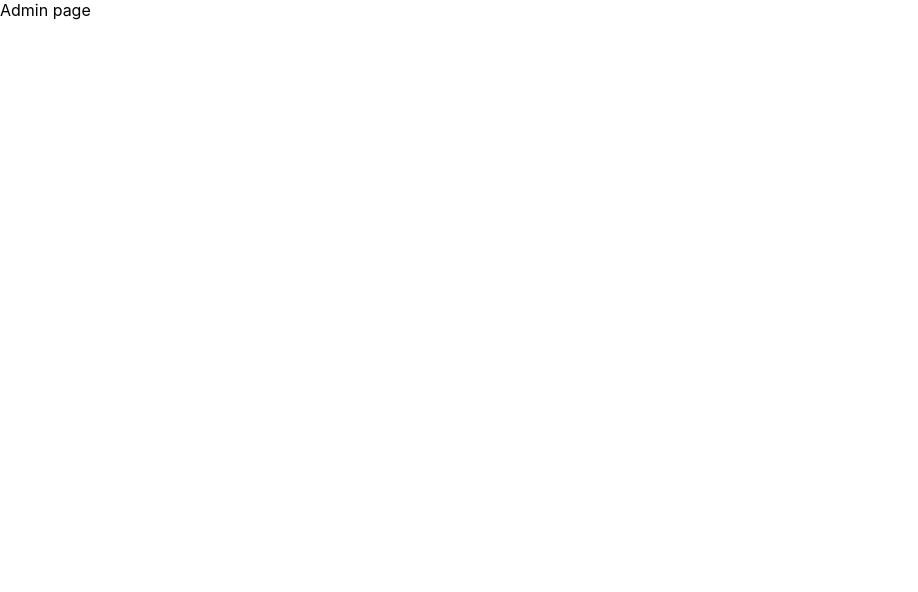
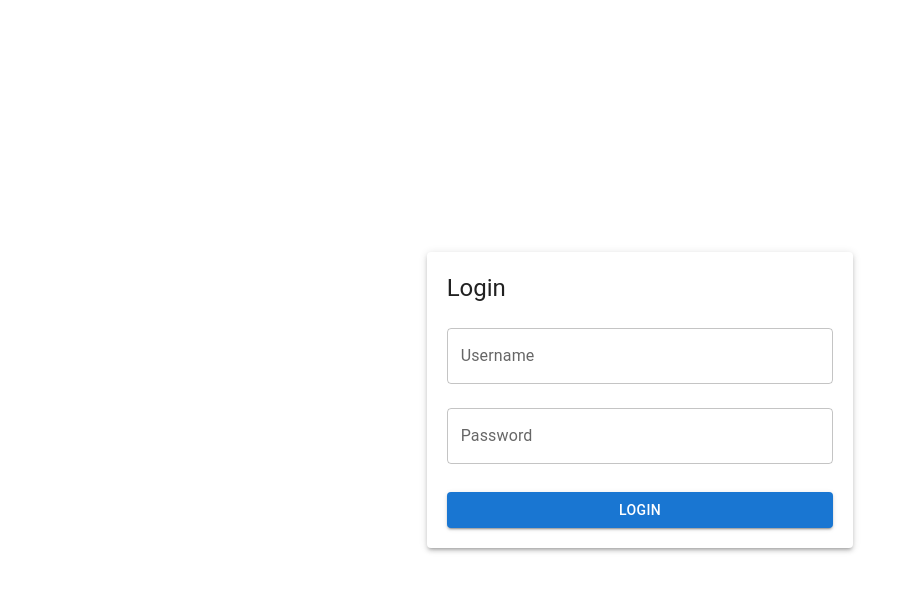
Before and after one commit to Vigneshmunikannan/drawing-frontend-, a React (Create React App) app: page /admin in a window 1280 px wide. Before the commit this address had no page. Shown: the top 592 px of the page, without its empty margins (0-918 px from the left). Built offline with nearby package versions, Linux system fonts and the light colour scheme.

Commit message:
with login and logout

```diff
--- a/package.json
+++ b/package.json
@@ -5,12 +5,16 @@
   "dependencies": {
     "@emotion/react": "^11.11.4",
     "@emotion/styled": "^11.11.5",
+    "@mui/icons-material": "^5.15.14",
     "@mui/material": "^5.15.14",
     "@testing-library/jest-dom": "^5.17.0",
     "@testing-library/react": "^13.4.0",
     "@testing-library/user-event": "^13.5.0",
+    "axios": "^1.6.8",
+    "js-cookie": "^3.0.5",
     "react": "^18.2.0",
     "react-dom": "^18.2.0",
+    "react-dotenv": "^0.1.3",
     "react-router-dom": "^6.22.3",
     "react-scripts": "5.0.1",
     "web-vitals": "^2.1.4"
--- a/src/protectedpages/Orders.js
+++ b/src/protectedpages/Orders.js
@@ -1,9 +1,10 @@
 import React from 'react'
-
 export default function Orders() {
+    console.log(process.env.REACT_APP_BACKEND_URL)
     return (
         <div>
             Orders
+            {process.env.REACT_APP_BACKEND_URL}
         </div>
     )
 }
--- /dev/null
+++ b/src/protectedpages/header.js
@@ -0,0 +1,38 @@
+import React from 'react';
+import { AppBar, Toolbar, Typography, IconButton, Button } from '@mui/material';
+import { Link } from 'react-router-dom';
+import { Home, AddCircle, PersonAdd, ShoppingBasket, ExitToApp } from '@mui/icons-material';
+import { useAuth } from "../routes/Context";
+const Header = () => {
+  const { logout } = useAuth();
+  const handleLogout = () => {
+    logout()
+  };
+
+  return (
+    <AppBar position="static">
+      <Toolbar>
+        <Typography variant="h6" component="div" sx={{ flexGrow: 1 }}>
+          My App
+        </Typography>
+        <IconButton color="inherit" component={Link} to="/home">
+          <Home />
+        </IconButton>
+        <IconButton color="inherit" component={Link} to="/add-order">
+          <AddCircle />
+        </IconButton>
+        <IconButton color="inherit" component={Link} to="/create-user">
+          <PersonAdd />
+        </IconButton>
+        <IconButton color="inherit" component={Link} to="/orders">
+          <ShoppingBasket />
+        </IconButton>
+        <Button color="inherit" startIcon={<ExitToApp />} onClick={handleLogout}>
+          Logout
+        </Button>
+      </Toolbar>
+    </AppBar>
+  );
+};
+
+export default Header;
--- a/src/publicpages/Admin.js
+++ b/src/publicpages/Admin.js
@@ -1,9 +1,75 @@
-import React from 'react'
+import React, { useState } from 'react';
+import axios from 'axios';
+import { TextField, Button, Typography, Grid, Paper } from '@mui/material';
+import { useAuth } from "../routes/Context";
+function Admin() {
+  const { login } = useAuth();
+  const [username, setUsername] = useState('');
+  const [password, setPassword] = useState('');
+  const [response, setResponse] = useState('');
 
-export default function Admin() {
+  const handleLogin = async () => {
+    try {
+      const response = await axios.post(`${process.env.REACT_APP_BACKEND_URL}/admin/login`, {
+        username,
+        password
+      });
+      login(response.data.token)
+      setResponse("Login success");
+      setTimeout(() => {
+        setResponse("");
+      }
+        , 2000)
+
+    } catch (error) {
+      setResponse(error.response.data);
+      setTimeout(() => {
+        setResponse("");
+      }
+        , 2000)
+
+    }
+  };
+
   return (
-    <div>
-      Admin page
-    </div>
-  )
+    <Grid container justifyContent="center" alignItems="center" style={{ height: '100vh' }}>
+      <Grid item xs={10} sm={6} md={4}>
+        <Paper elevation={3} style={{ padding: '20px' }}>
+          <Typography variant="h5" component="h2" gutterBottom>
+            Login
+          </Typography>
+          <TextField
+            label="Username"
+            variant="outlined"
+            fullWidth
+            value={username}
+            onChange={(e) => setUsername(e.target.value)}
+            margin="normal"
+          />
+          <TextField
+            type="password"
+            label="Password"
+            variant="outlined"
+            fullWidth
+            value={password}
+            onChange={(e) => setPassword(e.target.value)}
+            margin="normal"
+          />
+
+          {response && (
+            <Typography color="error" align="center" style={{ marginTop: '20px' }}>
+              {response}
+            </Typography>
+          )}
+
+          <Button variant="contained" color="primary" fullWidth onClick={handleLogin} style={{ marginTop: '20px' }}>
+            Login
+          </Button>
+
+        </Paper>
+      </Grid>
+    </Grid>
+  );
 }
+
+export default Admin;
--- /dev/null
+++ b/src/publicpages/Footer.js
@@ -0,0 +1,9 @@
+import React from 'react'
+
+export default function Footer() {
+  return (
+    <div>
+      Im footer
+    </div>
+  )
+}
--- /dev/null
+++ b/src/publicpages/header.js
@@ -0,0 +1,9 @@
+import React from 'react'
+
+export default function header() {
+  return (
+    <div>
+      header
+    </div>
+  )
+}
--- a/src/routes/Context.js
+++ b/src/routes/Context.js
@@ -1,17 +1,36 @@
 import React, { createContext, useContext, useState } from 'react';
-import { useNavigate } from "react-router-dom";
+import { useNavigate } from 'react-router-dom';
+import Cookies from 'js-cookie';
+
 const AuthContext = createContext();
 
 export const AuthProvider = ({ children }) => {
-    let navigate = useNavigate();
+    const navigate = useNavigate();
+    const [token, setToken] = useState(Cookies.get('token') || '');
 
+    const login = (tokenValue) => {
+        setToken(tokenValue);
+        Cookies.set('token', tokenValue, { expires: 1 }); // Expires in 1 day
+        navigate('/home');
+    };
 
+    const logout = () => {
+        setToken('');
+        Cookies.remove('token');
+        navigate('/admin');
+    };
 
+    const getToken = () => {
+        return token;
+    };
 
+    const isValidToken = () => {
+        return token !== null && typeof token === 'string' && token.trim() !== '';
+    };
 
 
     return (
-        <AuthContext.Provider value={{}}>
+        <AuthContext.Provider value={{ login, logout, getToken, isValidToken }}>
             {children}
         </AuthContext.Provider>
     );
--- a/src/routes/PrivateRoute.js
+++ b/src/routes/PrivateRoute.js
@@ -4,15 +4,28 @@ import Statistics from "../protectedpages/Statistics"
 import Addorder from '../protectedpages/Addorder';
 import Createuser from '../protectedpages/Createuser';
 import Orders from '../protectedpages/Orders';
+import Header from "../protectedpages/header";
+import { useAuth } from "../routes/Context";
+import Error from '../publicpages/Error';
 export default function PrivateRoute() {
+    const { isValidToken } = useAuth();
     return (
         <div>
-            <Routes>
-                <Route path="/Statistics" element={<Statistics />} />
-                <Route path="/add-order" element={<Addorder />} />
-                <Route path="/create-user" element={<Createuser/>} />
-                <Route path="/orders" element={<Orders />} />
-            </Routes>
+            {
+                isValidToken() && <div>
+
+                    <Header />
+                    <Routes>
+                        <Route path="/home" element={<Statistics />} />
+                        <Route path="/add-order" element={<Addorder />} />
+                        <Route path="/create-user" element={<Createuser />} />
+                        <Route path="/orders" element={<Orders />} />
+                        <Route path="*" element={<Error />} />
+                    </Routes>
+                </div>
+
+            }
+
 
         </div>
     )
--- a/src/routes/PublicRoute.js
+++ b/src/routes/PublicRoute.js
@@ -1,4 +1,4 @@
-import { Routes, Route } from "react-router-dom";
+import { Routes, Route, useLocation } from "react-router-dom";
 import Home from "../publicpages/Home";
 import Error from "../publicpages/Error";
 import Admin from "../publicpages/Admin";
@@ -8,20 +8,37 @@ import Team from "../publicpages/Team";
 import Aboutus from "../publicpages/Aboutus";
 import Terms from "../publicpages/Terms";
 import Privacypolicy from "../publicpages/Privacypolicy";
+import Header from "../publicpages/header";
+import Footer from "../publicpages/Footer"
+import { useAuth } from "../routes/Context";
+const PublicRoute = () => {
+    const location = useLocation();
+    const { isValidToken } = useAuth();
+    const shouldRenderComponent = location.pathname !== '/admin';
+    return (
+        <div>
+            {
+                !isValidToken() && shouldRenderComponent && <Header />
+            }
 
-const PublicRoute = () => {
-    return (
-        <Routes>
-            <Route path="/" element={<Home />} />
-            <Route path="*" element={<Error />} />
-            <Route path="/Admin" element={<Admin />} />
-            <Route path="/Works" element={<Works />} />
-            <Route path="/Our-team" element={<Team />} />
-            <Route path="/Other-services " element={<Otherservices />} />
-            <Route path="/About-Us" element={<Aboutus />} />
-            <Route path="/T&S" element={<Terms />} />
-            <Route path="/privacy-policy " element={<Privacypolicy />} />
-        </Routes>
+            <Routes>
+                <Route path="/" element={<Home />} />
+                {
+                    !isValidToken() && <Route path="*" element={<Error />} />
+                }
+                <Route path="/admin" element={<Admin />} />
+                <Route path="/works" element={<Works />} />
+                <Route path="/our-team" element={<Team />} />
+                <Route path="/other-services " element={<Otherservices />} />
+                <Route path="/about-Us" element={<Aboutus />} />
+                <Route path="/t&S" element={<Terms />} />
+                <Route path="/privacy-policy " element={<Privacypolicy />} />
+            </Routes>
+            {
+                !isValidToken() && shouldRenderComponent && <Footer />
+            }
+
+        </div>
     );
 };
 
```
Also changed, not shown: 2 other files (tests, documents, lock files or other folders).
